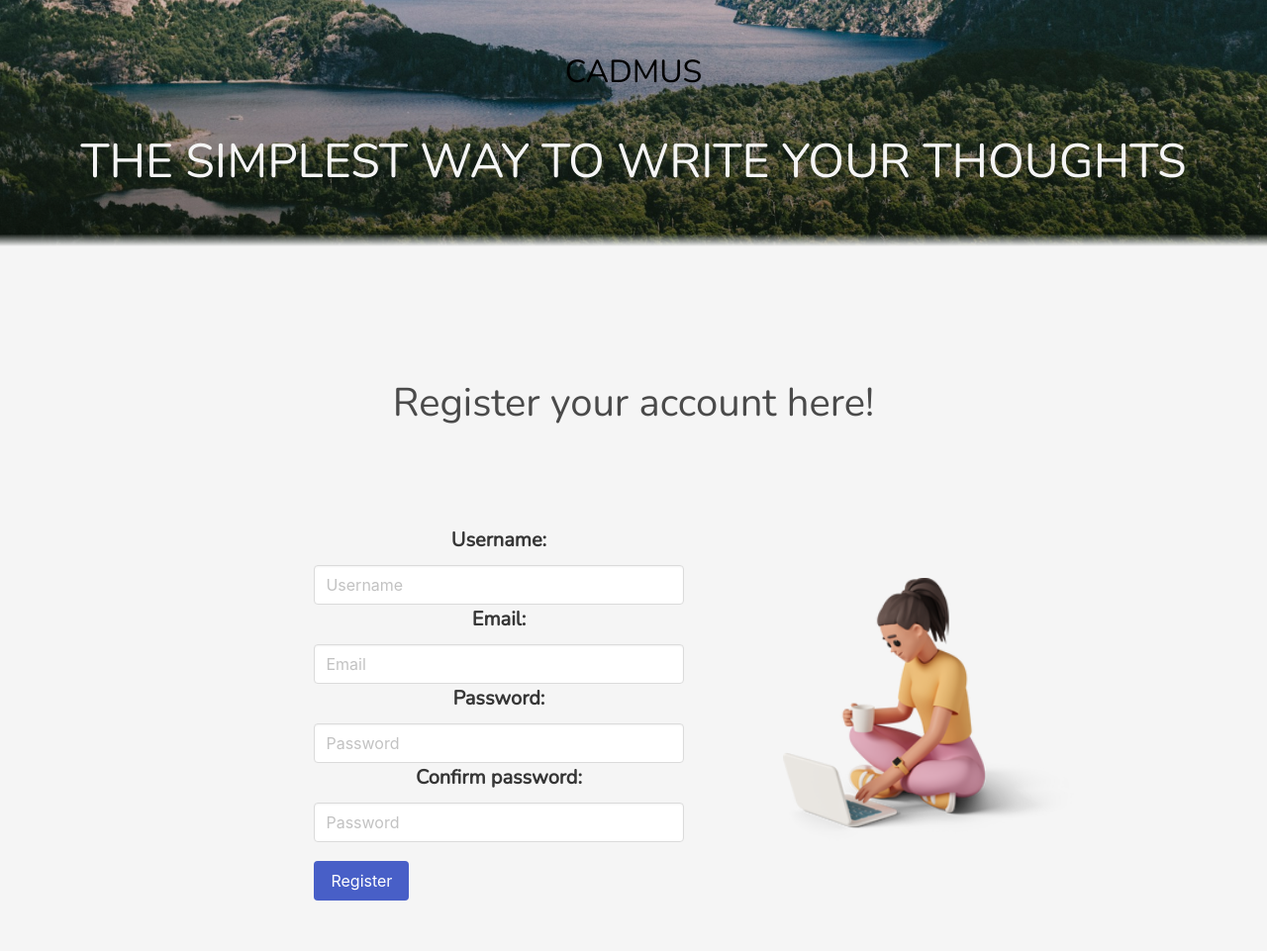
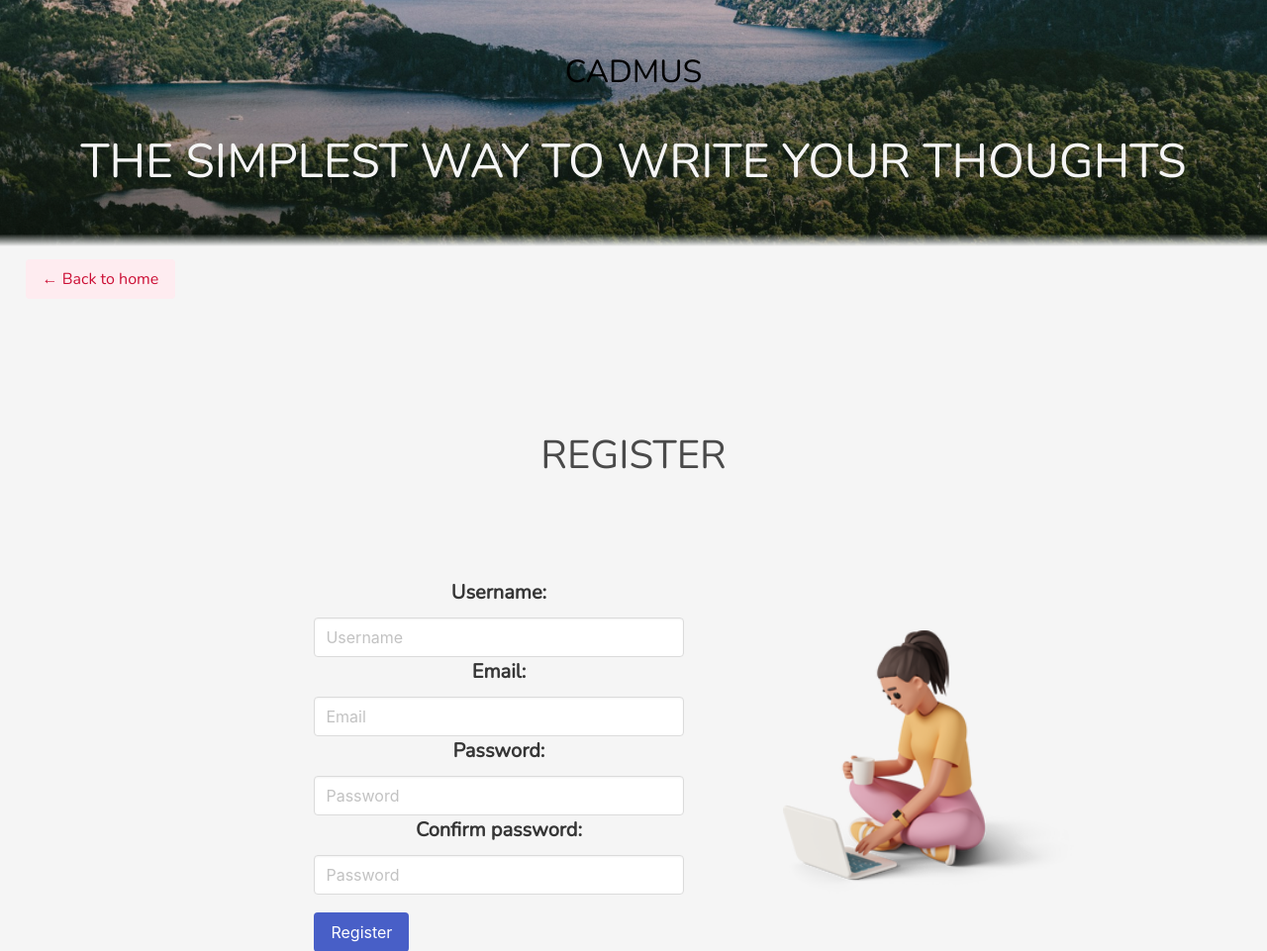
Before and after one commit to cesia-cora/cadmus, a Django app: page /register in a window 1280 px wide. Shown: the part 77-1038 px from the top of the page at 99% size. Run offline with Django 4.2, Linux system fonts and the light colour scheme; some libraries are stand-ins or nearby versions; some web fonts are replaced.

Commit message:
Added "Back to home" button to multiple templates.

```diff
--- a/cadmus/templates/cadmus/calendar.html
+++ b/cadmus/templates/cadmus/calendar.html
@@ -3,6 +3,8 @@
 {% load custom_filters %}
 
 {% block body %}
+  <a class="button is-danger is-light" style="margin-left:2%;margin-top:1%;" href="{% url 'cadmus:index' %}">&#8592 Back to home</a>
+
 <div class="container container_calendar" style="min-height: 100vh;">
     <h1 class="title is-3 has-text-centered">{{ month_date|date:"F Y" }}</h1>
 
--- a/cadmus/templates/cadmus/entry_archive_month.html
+++ b/cadmus/templates/cadmus/entry_archive_month.html
@@ -2,6 +2,8 @@
 {% load static %}
 
 {% block body %}
+
+  <a class="button is-danger is-light" style="margin-left:2%;margin-top:1%;" href="{% url 'cadmus:index' %}">&#8592 Back to home</a>
 
 {% if request.user.is_authenticated %}
 
--- a/cadmus/templates/cadmus/entry_archive_year.html
+++ b/cadmus/templates/cadmus/entry_archive_year.html
@@ -2,6 +2,8 @@
 {% load static %}
 
 {% block body %}
+
+  <a class="button is-danger is-light" style="margin-left:2%;margin-top:1%;" href="{% url 'cadmus:index' %}">&#8592 Back to home</a>
 
 {% if request.user.is_authenticated %}
 <div class="title is-4 has-text-centered title-template is-uppercase">All entries from {{ year|date:'Y' }}</div>
--- a/cadmus/templates/cadmus/login.html
+++ b/cadmus/templates/cadmus/login.html
@@ -19,7 +19,9 @@ Log in | Cadmus - Personal Diary
   </article>
   {% endif %}
 
-  <div class="has-text-centered is-size-2" style="margin-top:10%">Login</div>
+  <a class="button is-danger is-light" style="margin-left:2%;margin-top:1%;" href="{% url 'cadmus:index' %}">&#8592 Back to home</a>
+
+  <div class="has-text-centered is-size-2" style="margin-top:10%">LOG IN</div>
 
   <br>
   <div class="authentication">
--- a/cadmus/templates/cadmus/register.html
+++ b/cadmus/templates/cadmus/register.html
@@ -19,7 +19,9 @@ Register | Cadmus - Personal Diary
   </article>
   {% endif %}
 
-  <div class="has-text-centered is-size-2" style="margin-top:10%">Register your account here!</div>
+  <a class="button is-danger is-light" style="margin-left:2%;margin-top:1%;" href="{% url 'cadmus:index' %}">&#8592 Back to home</a>
+
+  <div class="has-text-centered is-size-2" style="margin-top:10%">REGISTER</div>
   <br>
   <div class="authentication">
     <form action="{% url 'cadmus:register' %}" method="POST">
--- a/cadmus/templates/cadmus/search_results.html
+++ b/cadmus/templates/cadmus/search_results.html
@@ -2,6 +2,8 @@
 {% load static %}
 
 {% block body %}
+
+  <a class="button is-danger is-light" style="margin-left:2%;margin-top:1%;" href="{% url 'cadmus:index' %}">&#8592 Back to home</a>
 
 <div class="main">
 
--- a/cadmus/templates/cadmus/settings.html
+++ b/cadmus/templates/cadmus/settings.html
@@ -5,6 +5,8 @@ Settings | Cadmus - Personal Diary
 {% endblock %}
 
 {% block body %}
+
+  <a class="button is-danger is-light" style="margin-left:2%;margin-top:1%;" href="{% url 'cadmus:index' %}">&#8592 Back to home</a>
 
 <h1 class="title is-3 has-text-centered">Settings</h1>
 
```
